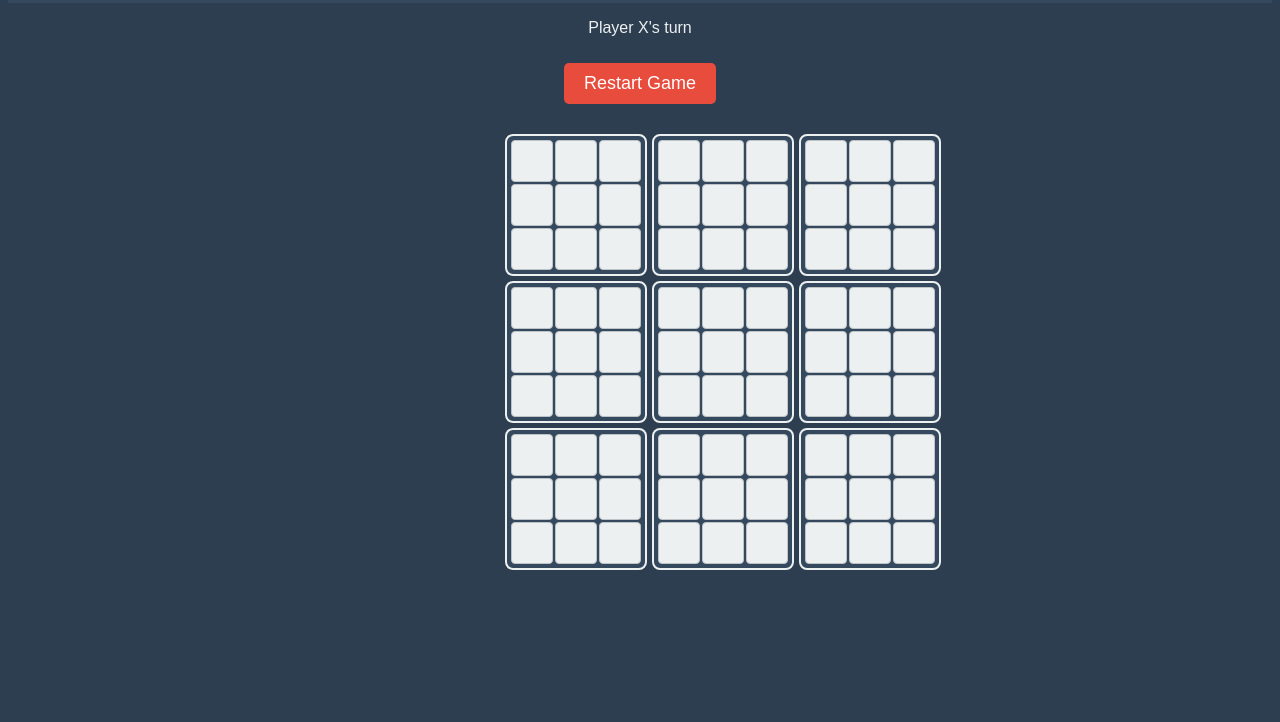
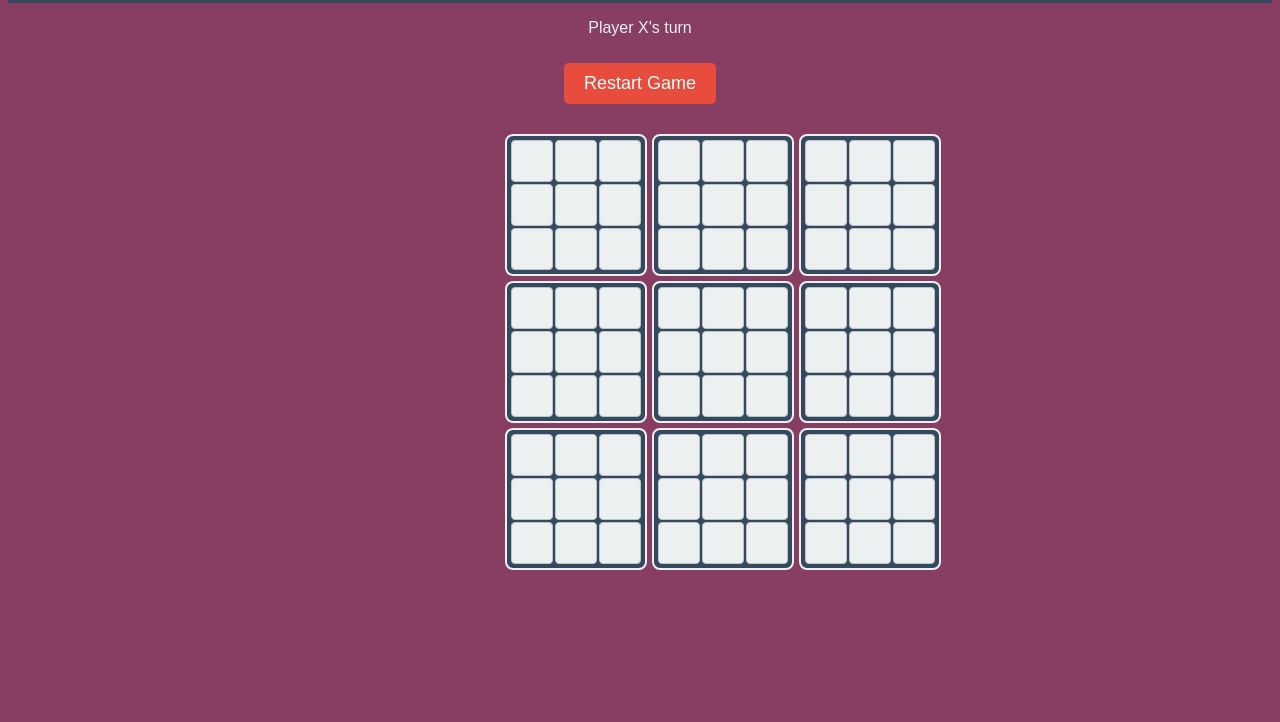
Before and after one commit to vathsalakh/tictactoegame, a plain HTML site: page index.html in a window 1280 px wide. Shown: the part 78-800 px from the top of the page. Drawn offline with Linux system fonts and the light colour scheme.

Commit message:
color changes

```diff
--- a/index.html
+++ b/index.html
@@ -9,7 +9,7 @@
         body {
             font-family: Arial, sans-serif;
             text-align: center;
-            background-color: #2c3e50;
+            background-color: #883d62;
             color: #ecf0f1;
         }
         .navbar {
```
